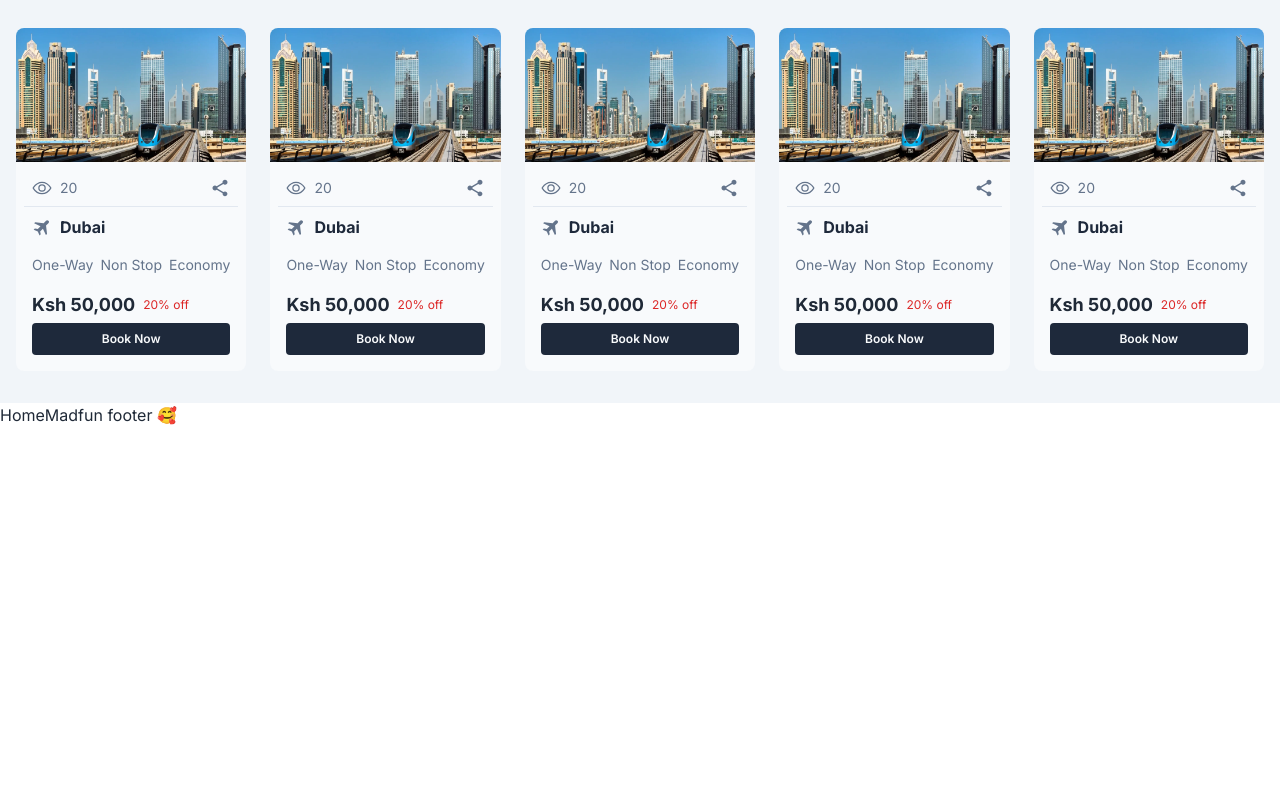
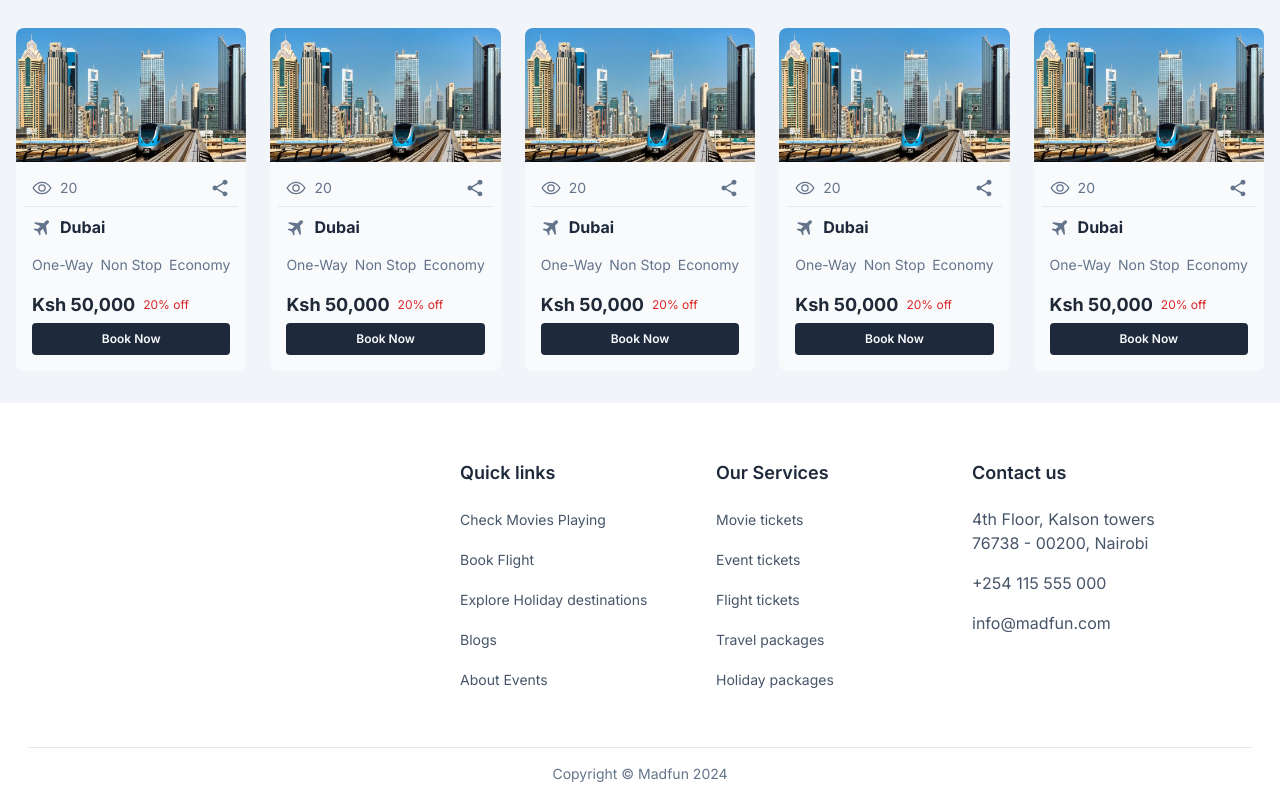
Before and after one commit to gitkenya/madfun, a Next.js app: page / in a window 1280 px wide. Shown: the part 1553-2353 px from the top of the page. Before the commit the page ends 1980 px from the top, so only its background shows below. Built offline with nearby package versions, Linux system fonts and the light colour scheme.

Commit message:
Added Moment Date Fn

```diff
--- a/package.json
+++ b/package.json
@@ -10,6 +10,7 @@
   },
   "dependencies": {
     "@headlessui/react": "^2.1.1",
+    "moment": "^2.30.1",
     "next": "14.2.4",
     "next-themes": "^0.3.0",
     "react": "^18",
--- a/src/app/(web)/modules/shared/footer/footer.tsx
+++ b/src/app/(web)/modules/shared/footer/footer.tsx
@@ -1,3 +1,136 @@
+import Link from "next/link";
+import moment from "moment";
 export default function Footer() {
-  return <>Madfun footer 🥰</>;
+  return (
+    <section className="relative">
+      <div className="max-w-[85rem] w-full mx-auto px-4 sm:px-6 lg:px-7">
+        <div className="flex flex-col md:flex-row py-8">
+          <div className="w-full md:w-1/3 p-4 md:p-6"></div>
+          <div className="w-full md:w-2/3 p-4 md:p-6">
+            <div className="grid grid-cols-1 md:grid-cols-3">
+              <div className="grid">
+                <div className="flex flex-col gap-y-5">
+                  <h3 className="font-semibold text-lg text-slate-800 ">
+                    Quick links
+                  </h3>
+                  <ul className="flex flex-col gap-4">
+                    <li>
+                      <Link
+                        href="/"
+                        className="transition-all duration-300 text-sm text-slate-600 hover:text-slate-700"
+                      >
+                        Check Movies Playing
+                      </Link>
+                    </li>
+                    <li>
+                      <Link
+                        href="/"
+                        className="transition-all duration-300 text-sm text-slate-600 hover:text-slate-700"
+                      >
+                        Book Flight
+                      </Link>
+                    </li>
+                    <li>
+                      <Link
+                        href="/"
+                        className="transition-all duration-300 text-sm text-slate-600 hover:text-slate-700"
+                      >
+                        Explore Holiday destinations
+                      </Link>
+                    </li>
+                    <li>
+                      <Link
+                        href="/social-media-management"
+                        className="transition-all duration-300 text-sm text-slate-600 hover:text-slate-700"
+                      >
+                        Blogs
+                      </Link>
+                    </li>
+                    <li>
+                      <Link
+                        href="/"
+                        className="transition-all duration-300 text-sm text-slate-600 hover:text-slate-700"
+                      >
+                        About Events
+                      </Link>
+                    </li>
+                  </ul>
+                </div>
+              </div>
+              <div className="grid">
+                <div className="flex flex-col gap-y-5">
+                  <h3 className="font-semibold text-lg text-slate-800 ">
+                    Our Services
+                  </h3>
+                  <ul className="flex flex-col gap-4">
+                    <li>
+                      <Link
+                        href="/"
+                        className="transition-all duration-300 text-sm text-slate-600 hover:text-slate-700"
+                      >
+                        Movie tickets
+                      </Link>
+                    </li>
+                    <li>
+                      <Link
+                        href="/"
+                        className="transition-all duration-300 text-sm text-slate-600 hover:text-slate-700"
+                      >
+                        Event tickets
+                      </Link>
+                    </li>
+                    <li>
+                      <Link
+                        href="/"
+                        className="transition-all duration-300 text-sm text-slate-600 hover:text-slate-700"
+                      >
+                        Flight tickets
+                      </Link>
+                    </li>
+                    <li>
+                      <Link
+                        href="/"
+                        className="transition-all duration-300 text-sm text-slate-600 hover:text-slate-700"
+                      >
+                        Travel packages
+                      </Link>
+                    </li>
+                    <li>
+                      <Link
+                        href="/"
+                        className="transition-all duration-300 text-sm text-slate-600 hover:text-slate-700"
+                      >
+                        Holiday packages
+                      </Link>
+                    </li>
+                  </ul>
+                </div>
+              </div>
+              <div className="grid">
+                <div className="flex flex-col gap-y-5">
+                  <h3 className="font-semibold text-lg text-slate-800 ">
+                    Contact us
+                  </h3>
+                  <ul className="flex flex-col gap-4 text-slate-600">
+                    <li>
+                      4th Floor, Kalson towers
+                      <br />
+                      76738 - 00200, Nairobi
+                    </li>
+                    <li>+254 115 555 000</li>
+                    <li>info@madfun.com</li>
+                  </ul>
+                </div>
+              </div>
+            </div>
+          </div>
+        </div>
+        <div className="flex flex-row items-center justify-center px-4 py-4 border-t border-slate-200">
+          <p className="text-sm text-slate-500">
+            Copyright &copy; Madfun {moment(Date.now()).format("Y")}
+          </p>
+        </div>
+      </div>
+    </section>
+  );
 }
--- a/src/app/(web)/page.tsx
+++ b/src/app/(web)/page.tsx
@@ -11,7 +11,6 @@ export default function Home() {
       <Events />
       <Packages />
       <Destinations />
-      Home
     </>
   );
 }
```
Also changed, not shown: 1 other file (tests, documents, lock files or other folders).
